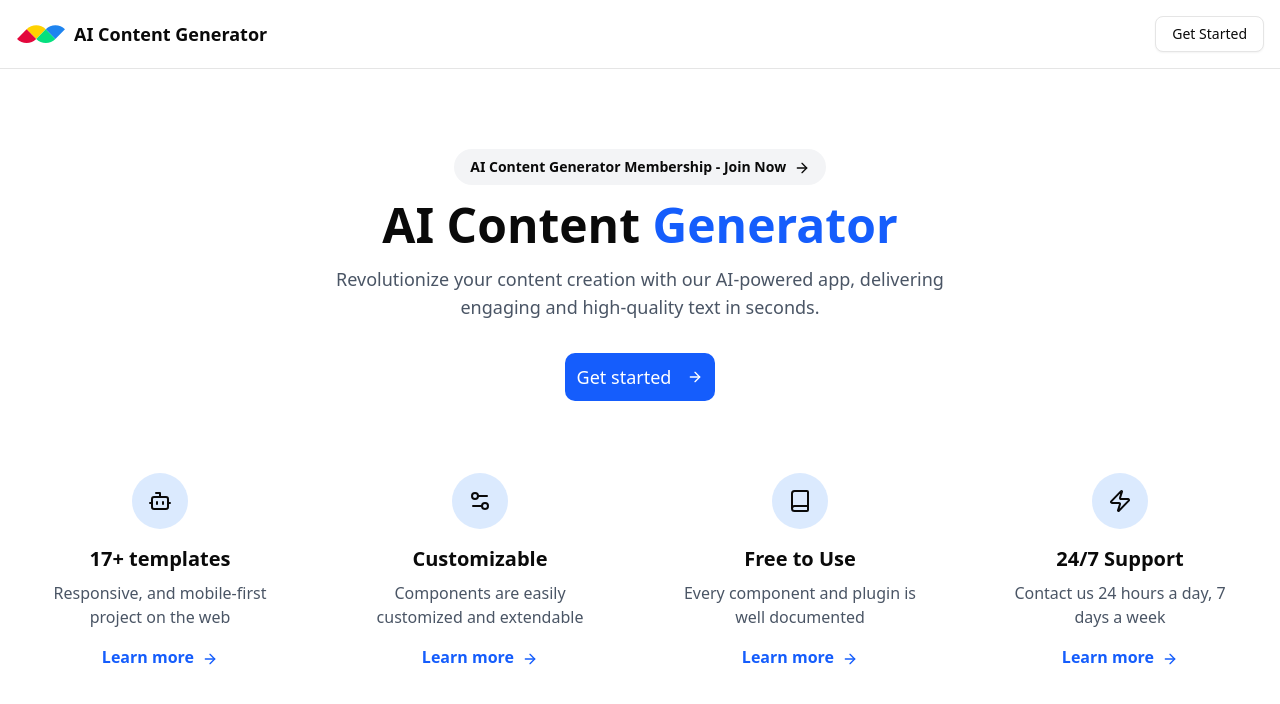
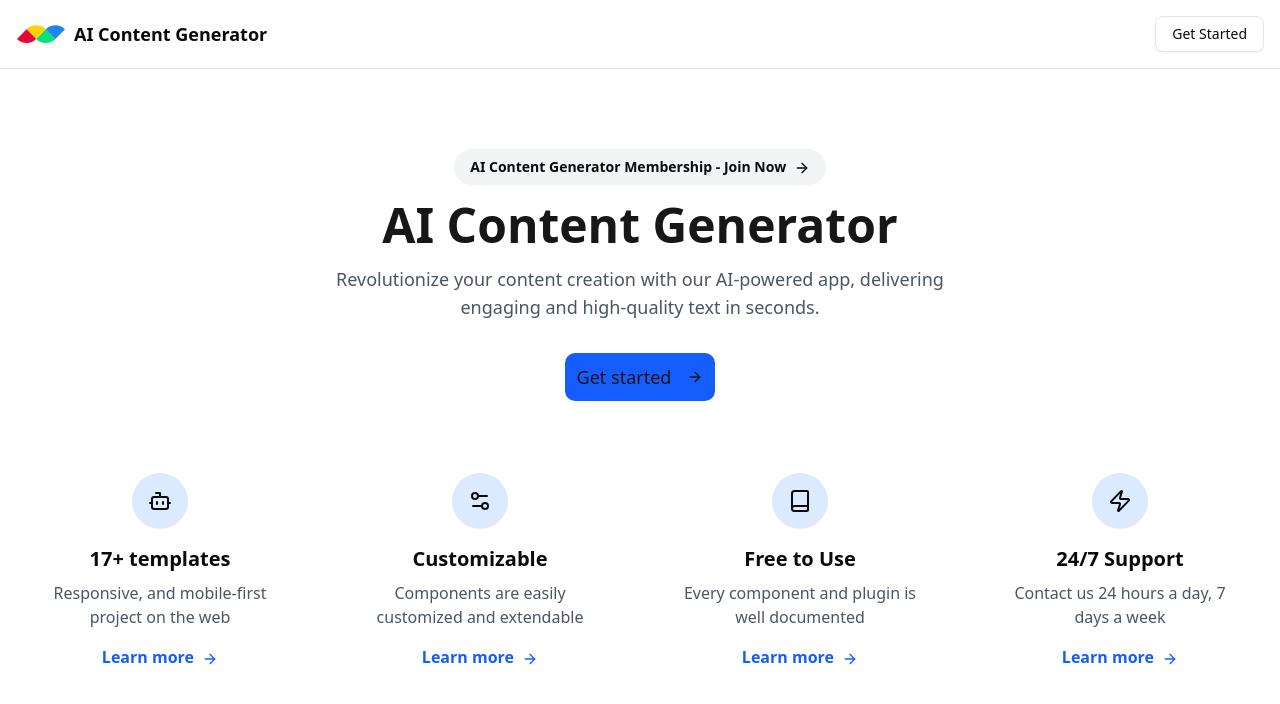
Before and after one commit to Arnav10090/Ai-content-generator, a Next.js app: page / in a window 1280 px wide. Shown: the top 704 px of the page. Built offline with nearby package versions, Linux system fonts and the light colour scheme; no server answers.

Commit message:
Updated UI

```diff
--- a/app/globals.css
+++ b/app/globals.css
@@ -117,7 +117,12 @@
     @apply border-border outline-ring/50;
   }
   body {
-    @apply bg-background text-foreground;
+    @apply bg-background;
+    /* Ensure a reliable text color fallback if CSS variables or oklch() aren't applied
+       Uses --foreground when available, otherwise falls back to a dark gray. */
+    color: var(--foreground, #111827);
+    /* Also provide a reliable background color fallback */
+    background-color: var(--background, #ffffff);
   }
 
   /* Razorpay Modal Backdrop Override */
@@ -153,4 +158,25 @@
   html.dark .toastui-editor-toolbar button:hover {
     background-color: #374151 !important;
   }
+
+  /* Landing page override: make any intentionally white text render as the primary blue
+     so elements that use `text-white` on the landing page remain visible instead of washed out. */
+  .landing-page .text-white {
+    color: var(--primary, #2563eb) !important;
+  }
+
+  /* Ensure the landing page main heading renders in the primary blue and
+     remove any faded duplicate pseudo-elements that may be layered behind it. */
+  .landing-page h1,
+  .landing-page h1 * {
+    color: var(--primary, #2563eb) !important;
+    opacity: 1 !important;
+    -webkit-text-fill-color: var(--primary, #2563eb) !important;
+  }
+
+  .landing-page h1::before,
+  .landing-page h1::after {
+    display: none !important;
+    content: none !important;
+  }
 }
--- a/app/page.tsx
+++ b/app/page.tsx
@@ -34,7 +34,7 @@ export default function Home() {
   const { isSignedIn } = useUser();
 
   return (
-    <div className="bg-white">
+    <div className="bg-white landing-page">
       <header className="p-4 flex justify-between items-center border-b">
         <div className="flex items-center gap-2">
           <Image src="/logo.svg" width={50} height={50} alt="logo" />
```
